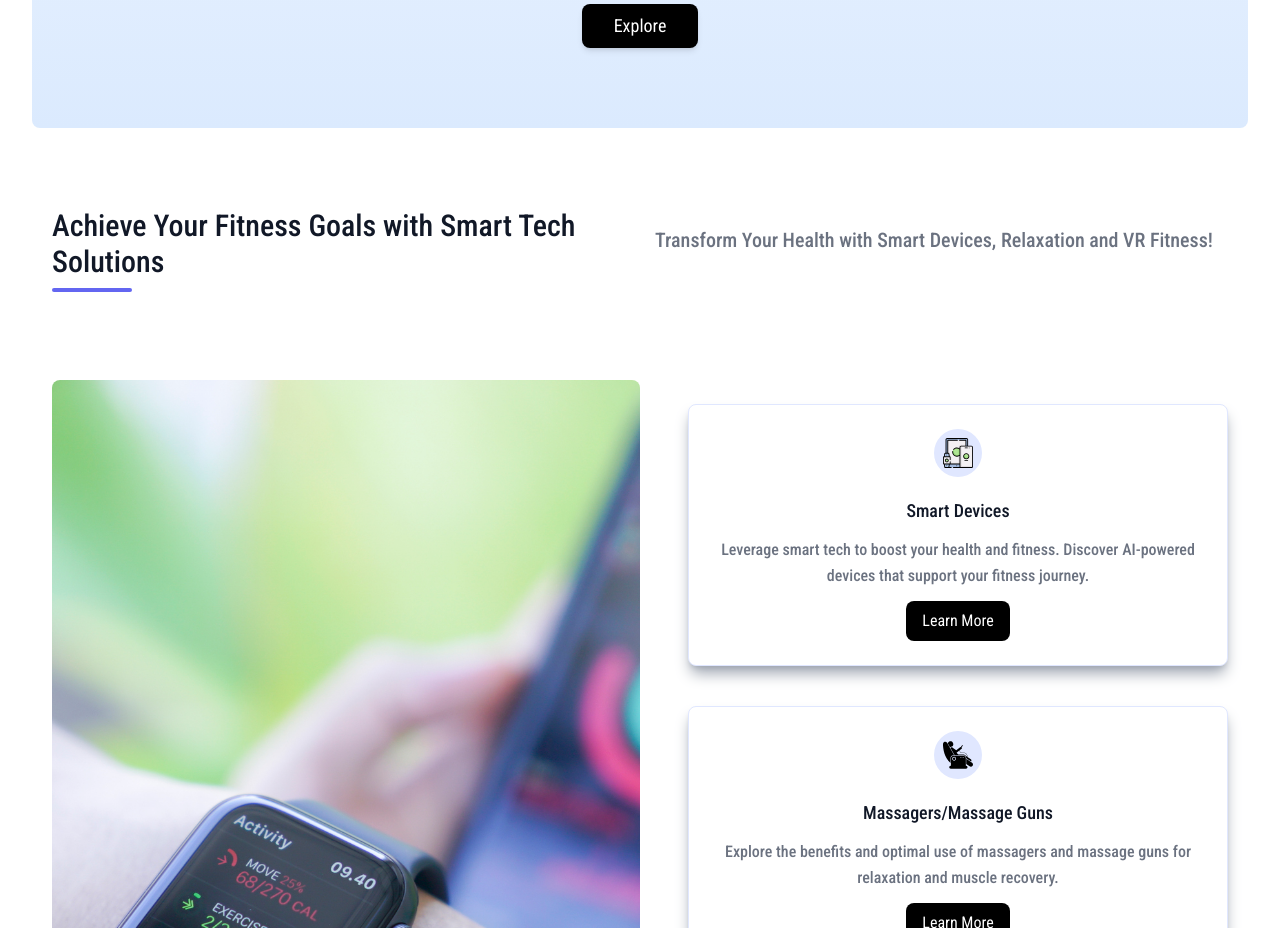
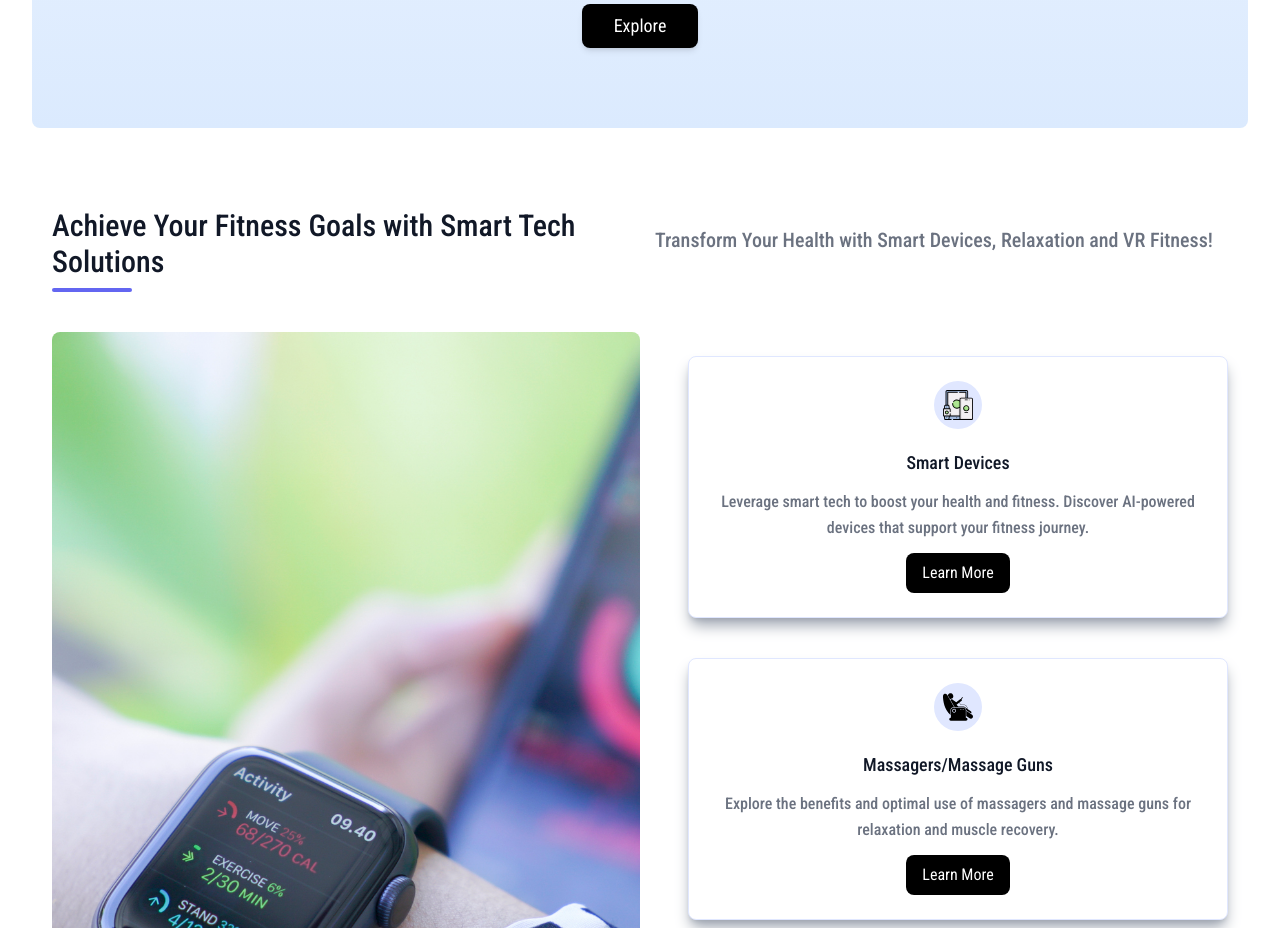
Before and after one commit to Anubhav990/Lock-TechFitness, a React (Vite) app: page / in a window 1280 px wide. Shown: the part 920-1848 px from the top of the page. Built offline with nearby package versions, Linux system fonts and the light colour scheme; no server answers.

Commit message:
final changes done

```diff
--- a/src/components/TechContent.jsx
+++ b/src/components/TechContent.jsx
@@ -69,8 +69,8 @@ function TechContent({
 
     return (
         <section className="text-gray-600 body-font">
-            <div className="container px-5 pt-12 md:pt-20 pb-6 mx-auto">
-                <div className="flex flex-wrap w-full md:mb-16">
+            <div className="container px-5 pt-12 md:pt-20 pb-2 mx-auto">
+                <div className="flex flex-wrap w-full md:mb-8">
                     <div className="lg:w-1/2 w-full mb-8 md:mb-6 lg:mb-0">
                         <h1 className="text-3xl font-medium title-font mb-2 text-gray-900 text-center lg:text-left">
                             Achieve Your Fitness Goals with Smart Tech Solutions
```
